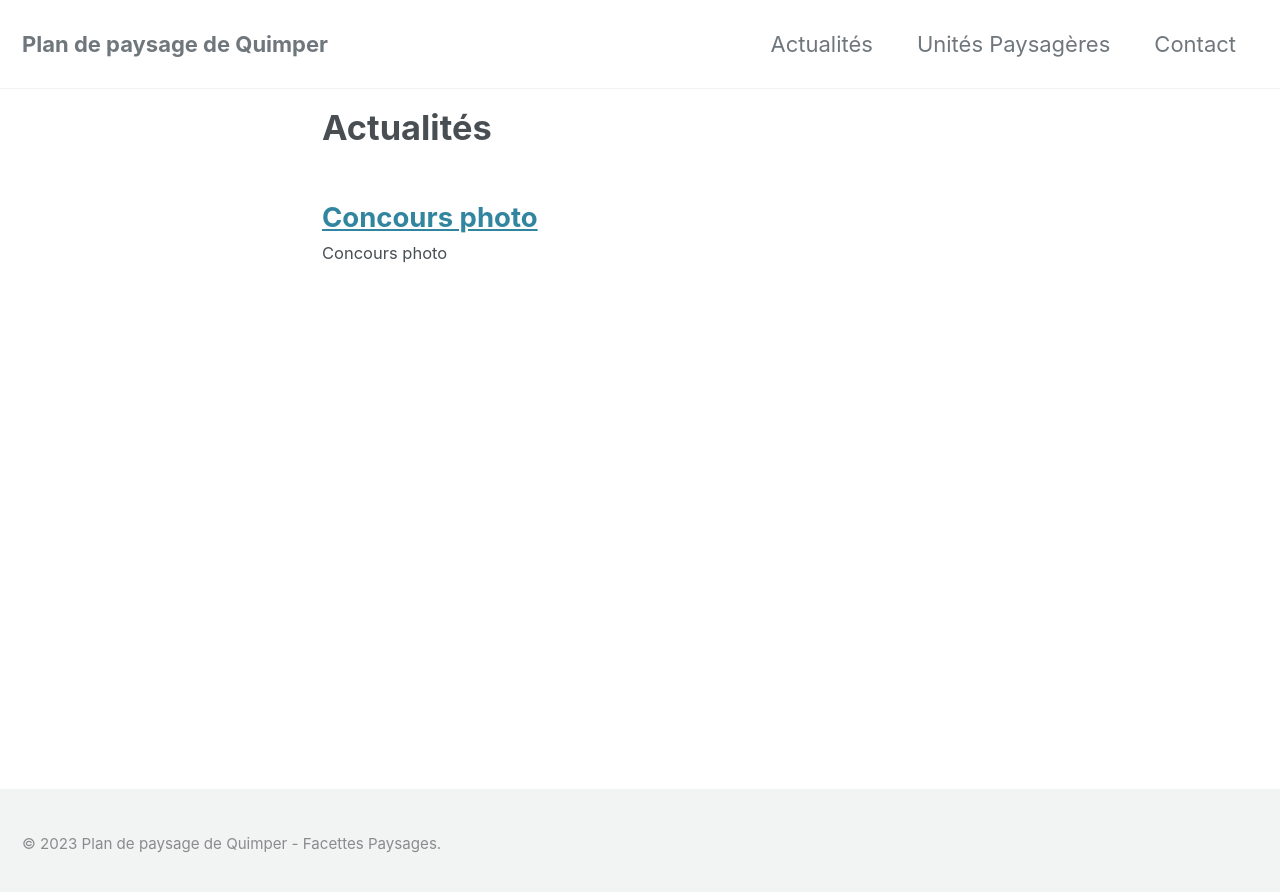
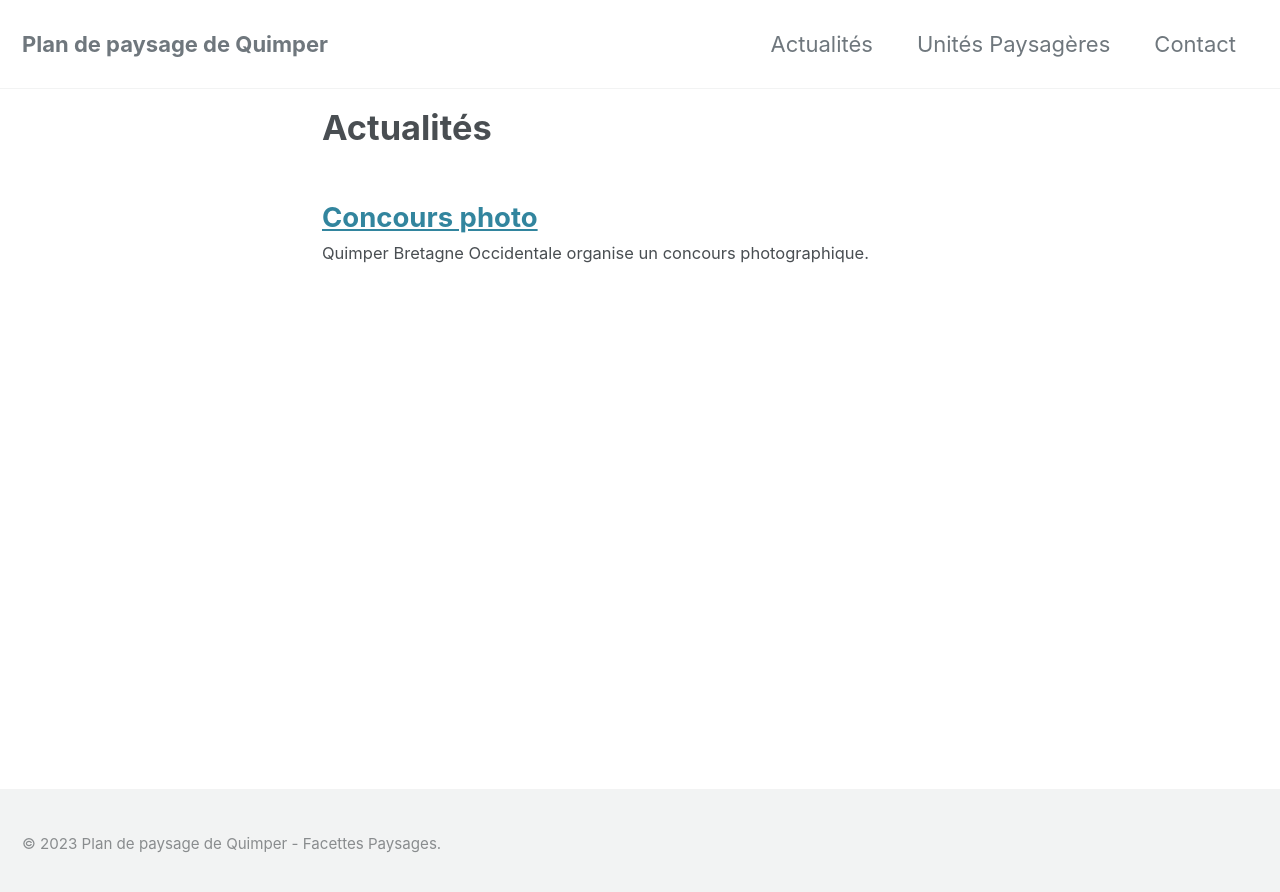
Before and after one commit to facettespaysages/plan-paysage-quimper, a Jekyll site: the page built from _pages/news.md, in a window 1280 px wide. Shown: the top 892 px of the page. Built offline with Jekyll 4.4.1, drawn with Linux system fonts in a browser that asks for light colours; cached includes are drawn as plain includes; nearby versions of some CDN libraries.

Commit message:
Improve excerpt

```diff
--- a/_news/concours_photo.md
+++ b/_news/concours_photo.md
@@ -1,6 +1,6 @@
 ---
 title:  "Concours photo"
-excerpt: "Concours photo"
+excerpt: "Quimper Bretagne Occidentale organise un concours photographique."
 last_modified_at: 2023-03-20T00:00:00-00:00
 ---
 
```
